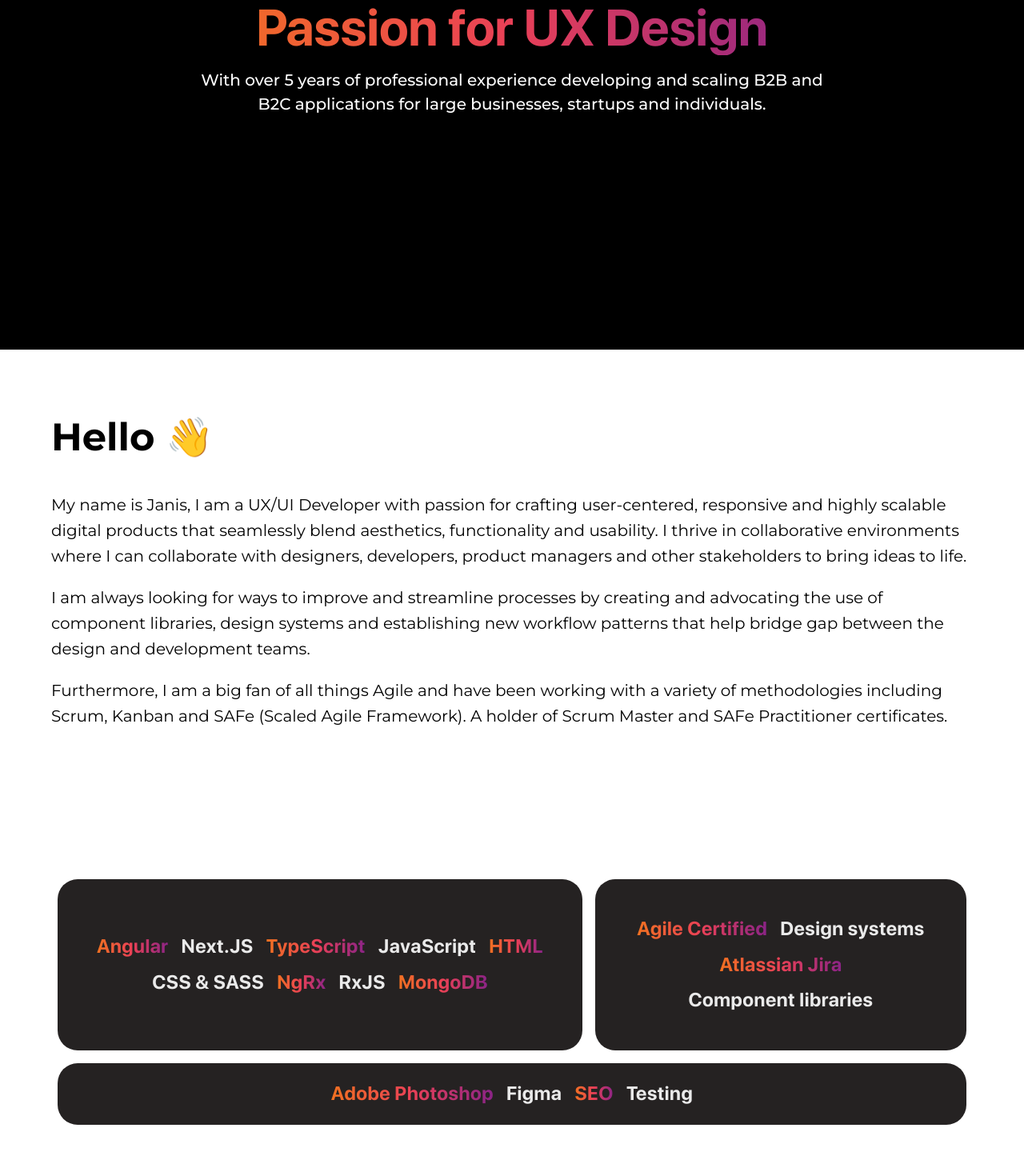
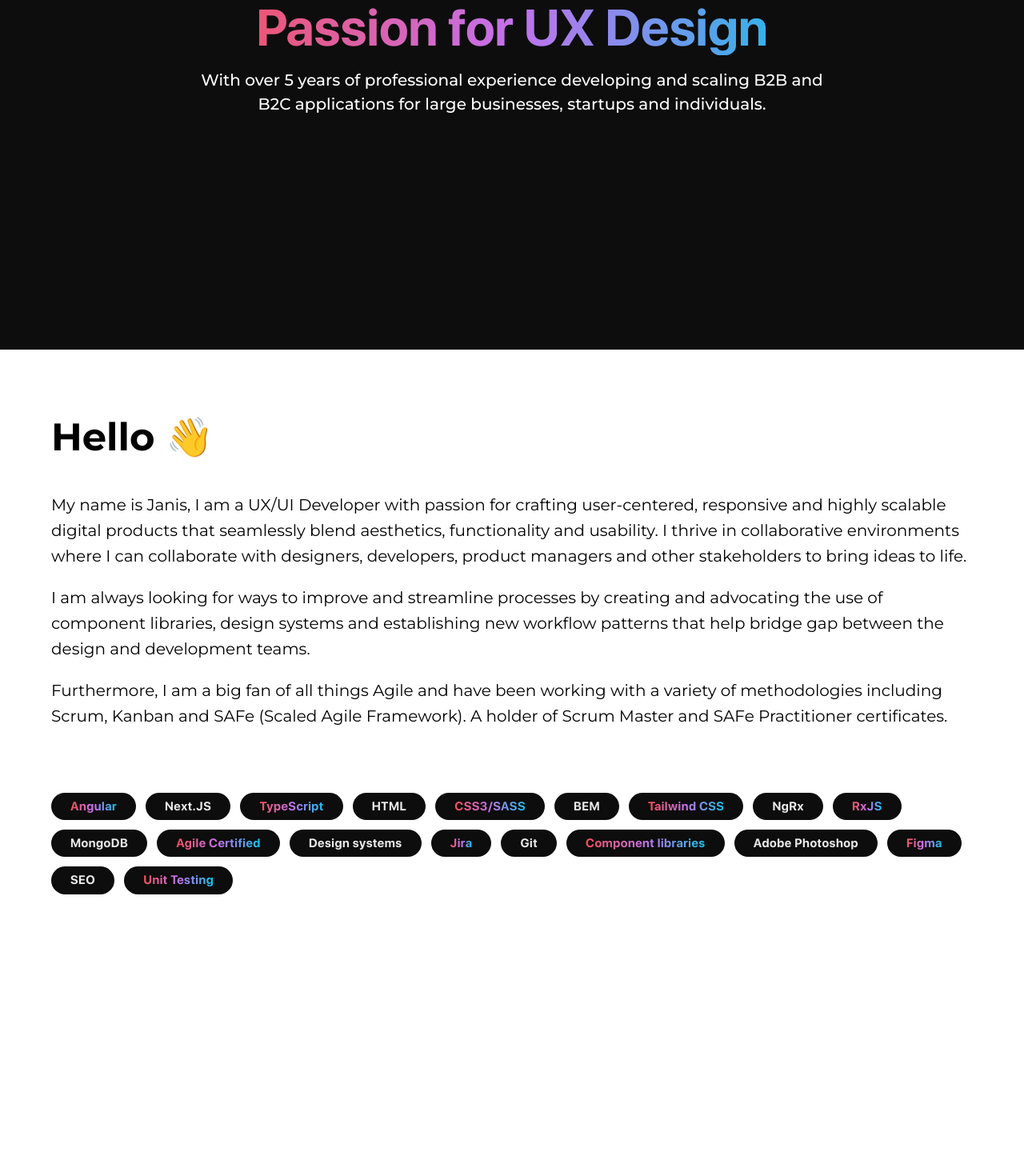
Before and after one commit to JanisOzolins/janisozolins-2023, a Next.js app: page / in a window 1280 px wide. Shown: the part 363-1808 px from the top of the page at 80% size. After the commit the page ends 1561 px from the top, so only its background shows below. Built offline with nearby package versions, Linux system fonts and the light colour scheme.

Commit message:
Change Skills section

```diff
--- a/app/components/About/about.module.scss
+++ b/app/components/About/about.module.scss
@@ -1,6 +1,7 @@
 @import "/app/styles/variables.scss";
 
 .container {
+  @include inner-wrapper;
   & > * {
     grid-column: span 12;
   }
--- a/app/components/Hero/hero.module.scss
+++ b/app/components/Hero/hero.module.scss
@@ -29,6 +29,7 @@
 
   @media (min-width: 768px) {
     background-position: center center;
+    min-height: 600px;
   }
 
   &__content {
--- a/app/components/Skills/skills.js
+++ b/app/components/Skills/skills.js
@@ -4,9 +4,6 @@ export default function Skills() {
   return (
     <section id="skills">
       <div className={styles.container}>
-        <div
-          className={`${styles.skills__container} ${styles.skills__container__one}`}
-        >
         <span className={styles.skills__pill}>
           <span className={styles.skills__pill__label}>Angular</span>
         </span>
@@ -17,13 +14,16 @@ export default function Skills() {
           <span className={styles.skills__pill__label}>TypeScript</span>
         </span>
         <span className={styles.skills__pill}>
-            <span className={styles.skills__pill__label}>JavaScript</span>
-          </span>
-          <span className={styles.skills__pill}>
           <span className={styles.skills__pill__label}>HTML</span>
         </span>
         <span className={styles.skills__pill}>
-            <span className={styles.skills__pill__label}>CSS & SASS</span>
+          <span className={styles.skills__pill__label}>CSS3/SASS</span>
+        </span>
+        <span className={styles.skills__pill}>
+          <span className={styles.skills__pill__label}>BEM</span>
+        </span>
+        <span className={styles.skills__pill}>
+          <span className={styles.skills__pill__label}>Tailwind CSS</span>
         </span>
         <span className={styles.skills__pill}>
           <span className={styles.skills__pill__label}>NgRx</span>
@@ -34,10 +34,6 @@ export default function Skills() {
         <span className={styles.skills__pill}>
           <span className={styles.skills__pill__label}>MongoDB</span>
         </span>
-        </div>
-        <div
-          className={`${styles.skills__container} ${styles.skills__container__two}`}
-        >
         <span className={styles.skills__pill}>
           <span className={styles.skills__pill__label}>Agile Certified</span>
         </span>
@@ -45,17 +41,16 @@ export default function Skills() {
           <span className={styles.skills__pill__label}>Design systems</span>
         </span>
         <span className={styles.skills__pill}>
-            <span className={styles.skills__pill__label}>Atlassian Jira</span>
+          <span className={styles.skills__pill__label}>Jira</span>
+        </span>
+        <span className={styles.skills__pill}>
+          <span className={styles.skills__pill__label}>Git</span>
         </span>
         <span className={styles.skills__pill}>
           <span className={styles.skills__pill__label}>
             Component libraries
           </span>
         </span>
-        </div>
-        <div
-          className={`${styles.skills__container} ${styles.skills__container__three}`}
-        >
         <span className={styles.skills__pill}>
           <span className={styles.skills__pill__label}>Adobe Photoshop</span>
         </span>
@@ -66,9 +61,8 @@ export default function Skills() {
           <span className={styles.skills__pill__label}>SEO</span>
         </span>
         <span className={styles.skills__pill}>
-            <span className={styles.skills__pill__label}>Testing</span>
+          <span className={styles.skills__pill__label}>Unit Testing</span>
         </span>
-        </div>
       </div>
     </section>
   );
--- a/app/components/Skills/skills.module.scss
+++ b/app/components/Skills/skills.module.scss
@@ -1,67 +1,29 @@
 @import "/app/styles/variables.scss";
 
 .container {
+  @include inner-wrapper;
+  display: flex;
+  gap: $unit * 1.5;
+  flex-wrap: wrap;
+  margin-top: 0;
 }
+
 .skills {
-  &__container {
-    display: flex;
-    justify-content: center;
-    background: #252222;
-    flex-wrap: wrap;
-    border-radius: 25px;
-    gap: $unit * 2;
-    padding: 3rem;
-    margin: 0.5rem;
-
-    @media (min-width: 768px) {
-      flex-direction: column;
-    }
-
-    &__one {
-      grid-column: span 12;
-      flex: 1;
-      font-size: 1.3rem;
-      justify-content: center;
-      align-content: center;
-
-      @media (min-width: 768px) {
-        flex-direction: row;
-        grid-column: span 7;
-      }
-    }
-
-    &__two {
-      grid-column: span 12;
-      align-items: flex-end;
-      flex: 0 0 30%;
-
-      @media (min-width: 768px) {
-        flex-direction: row;
-        grid-column: span 5;
-      }
-    }
-
-    &__three {
-      grid-column: span 12;
-      grid-row: 2/-1;
-      flex-direction: row;
-      flex: 1;
-      font-size: 1rem;
-      padding: 1.5rem 2rem;
-    }
-  }
-
   &__pill {
     display: inline-flex;
     align-items: center;
     white-space: break-spaces;
+    white-space: nowrap;
     text-align: center;
+    border-radius: 32px;
+    padding: 0.5rem 1.5rem;
+    background-color: $dark;
 
     &__label {
       font-family: "SFPro";
       letter-spacing: 0.5px;
       line-height: 1.2;
-      font-size: 1.5rem;
+      font-size: 0.95rem;
       font-weight: bold;
       color: #eaeaea;
     }
@@ -72,9 +34,11 @@
       -webkit-text-fill-color: transparent;
     }
 
-    &:hover &__label {
-      opacity: 1;
-      cursor: default;
+    &:hover {
+      &__label {
+        opacity: 1;
+        cursor: default;
+      }
     }
 
     @media (min-width: 768px) {
--- a/app/styles/globals.scss
+++ b/app/styles/globals.scss
@@ -9,13 +9,4 @@ body {
 
 section:not(:first-of-type) {
   width: 100%;
-
-  & > * {
-    display: grid;
-    grid-template-columns: repeat(12, 1fr);
-    grid-template-rows: repeat(2, auto);
-    width: 90%;
-    margin: 5rem auto;
-    max-width: 1200px;
-  }
 }
--- a/app/styles/variables.scss
+++ b/app/styles/variables.scss
@@ -1,18 +1,30 @@
 $unit: 8px;
-$dark: #000;
+$dark: #0d0d0d;
 
 @mixin accent-gradient {
-  background: #8a2387; /* fallback for old browsers */
+  background: #12c2e9; /* fallback for old browsers */
   background: -webkit-linear-gradient(
     to right,
-    #f27121,
-    #e94057,
-    #8a2387
+    #f64f59,
+    #c471ed,
+    #12c2e9
   ); /* Chrome 10-25, Safari 5.1-6 */
   background: linear-gradient(
     to right,
-    #f27121,
-    #e94057,
-    #8a2387
+    #f64f59,
+    #c471ed,
+    #12c2e9
   ); /* W3C, IE 10+/ Edge, Firefox 16+, Chrome 26+, Opera 12+, Safari 7+ */
 }
+
+@mixin inner-wrapper {
+  width: 90%;
+  margin: 5rem auto;
+  max-width: 1200px;
+}
+
+@mixin grid {
+  display: grid;
+  grid-template-columns: repeat(12, 1fr);
+  grid-template-rows: repeat(2, auto);
+}
```
Lines whose indentation alone changed are shown as unchanged.
